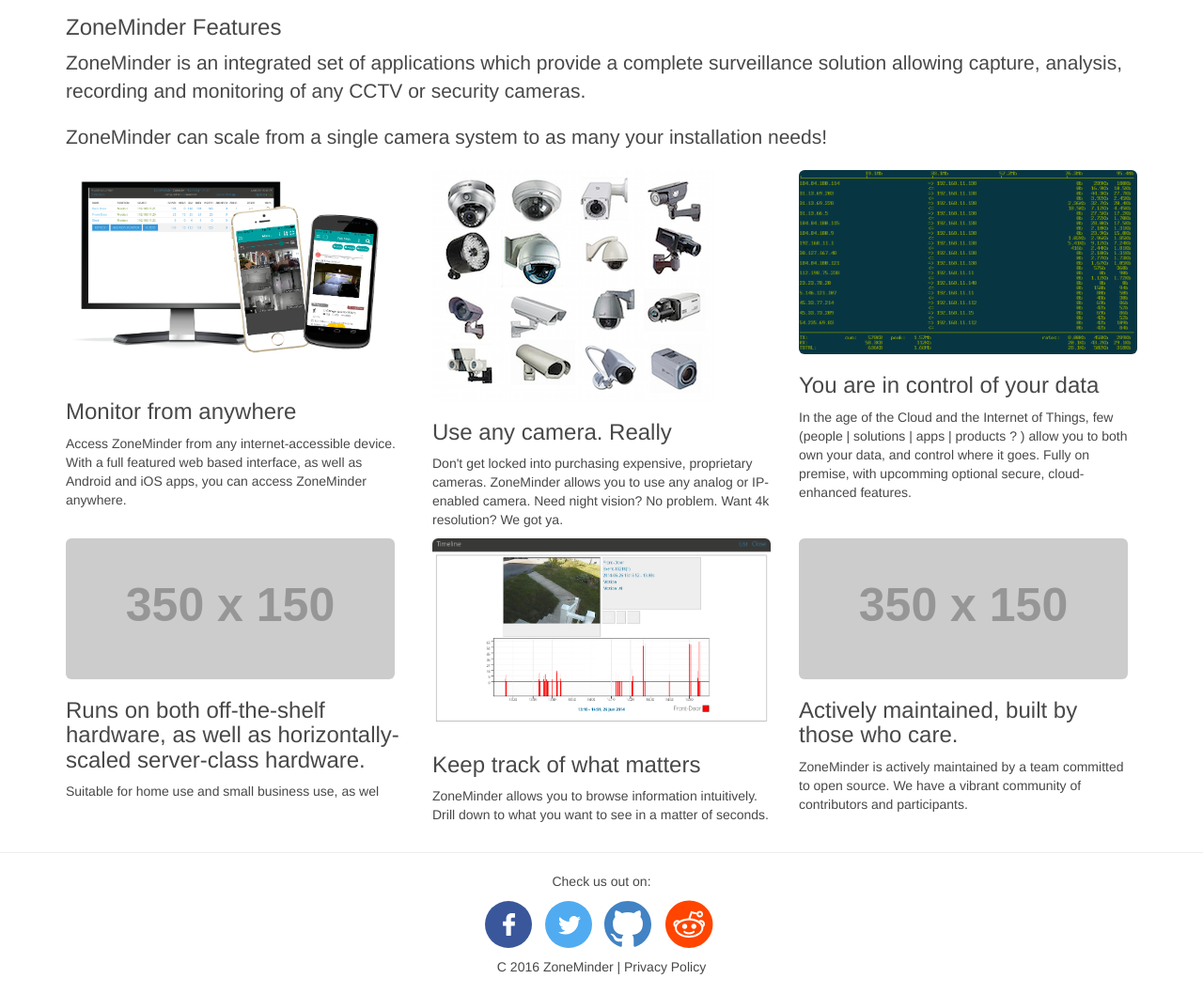
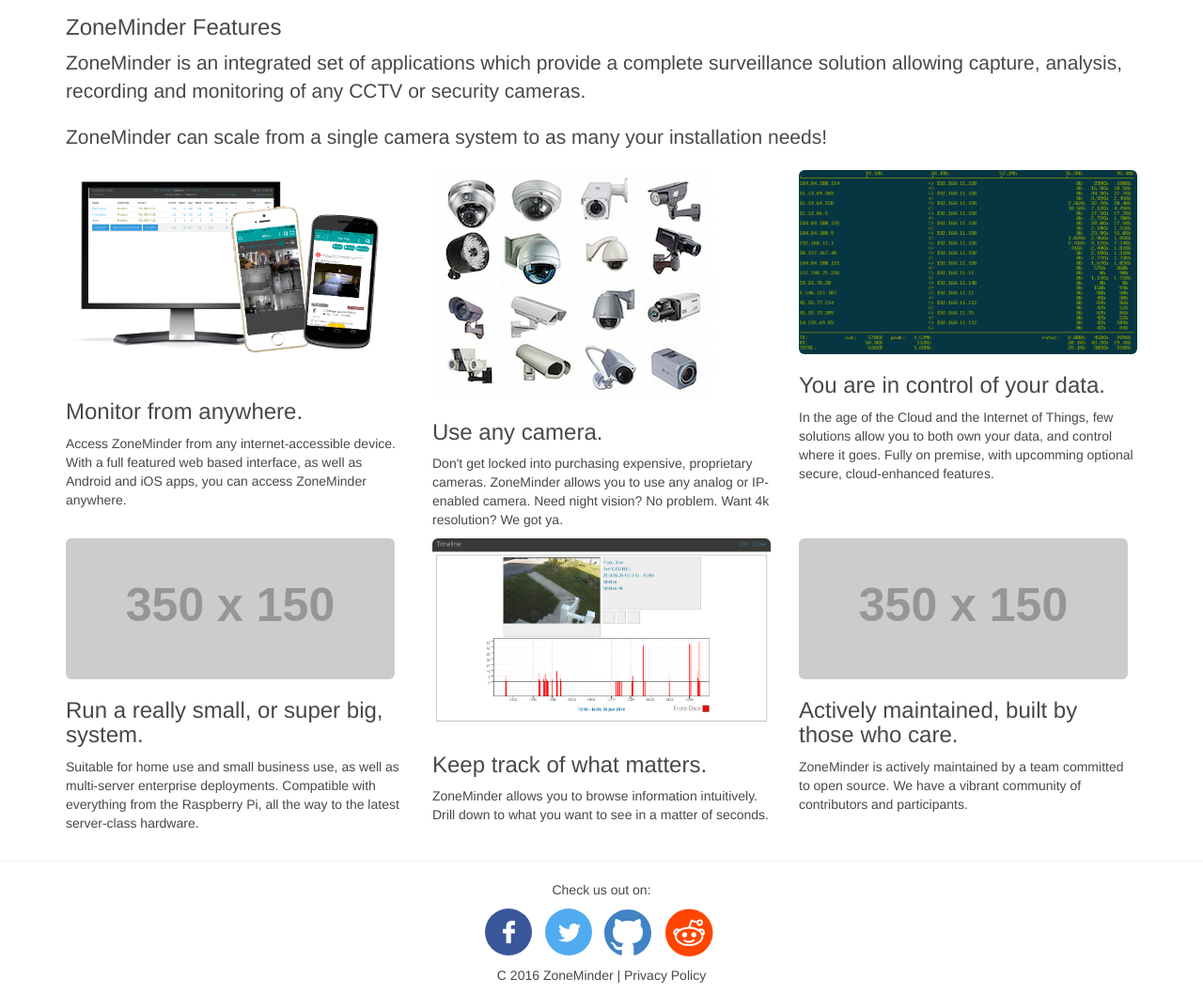
Before and after one commit to ZoneMinder/zoneminder.github.io, a Jekyll site: the page built from features.html, in a window 1280 px wide, cut to the strip 104-1162 px from the top of the page. Shown: the whole strip at 94% size. Built offline with Jekyll 4.4.1, drawn with Linux system fonts in a browser that asks for light colours; nearby versions of some CDN libraries; comment, search, counter and statistics services are not loaded.

Commit message:
Clean up features text

```diff
--- a/_data/features.yml
+++ b/_data/features.yml
@@ -1,20 +1,20 @@
-- heading: Monitor from anywhere
+- heading: Monitor from anywhere.
   text: Access ZoneMinder from any internet-accessible device. With a full featured web based interface, as well as  Android and iOS apps, you can access ZoneMinder anywhere.
   url: /images/alldevices.png
 
-- heading: Use any camera.  Really
+- heading: Use any camera.
   text: Don't get locked into purchasing expensive, proprietary cameras. ZoneMinder allows you to use any analog or IP-enabled camera. Need night vision? No problem. Want 4k resolution? We got ya.
   url: /images/manycams.png
 
-- heading: You are in control of your data
-  text: In the age of the Cloud and the Internet of Things, few (people | solutions | apps | products ? ) allow you to both own your data, and control where it goes. Fully on premise, with upcomming optional secure, cloud-enhanced features.
+- heading: You are in control of your data.
+  text: In the age of the Cloud and the Internet of Things, few solutions allow you to both own your data, and control where it goes. Fully on premise, with upcomming optional secure, cloud-enhanced features.
   url: /images/iftop.png
 
-- heading: Runs on both off-the-shelf hardware, as well as horizontally-scaled server-class hardware.
-  text: Suitable for home use and small business use, as wel
+- heading: Run a really small, or super big, system.
+  text: Suitable for home use and small business use, as well as multi-server enterprise deployments.  Compatible with everything from the Raspberry Pi, all the way to the latest server-class hardware.
   url: http://placehold.it/350x150
 
-- heading: Keep track of what matters
+- heading: Keep track of what matters.
   text: ZoneMinder allows you to browse information intuitively. Drill down to what you want to see in a matter of seconds.
   url: /images/timeline.png
 
```
